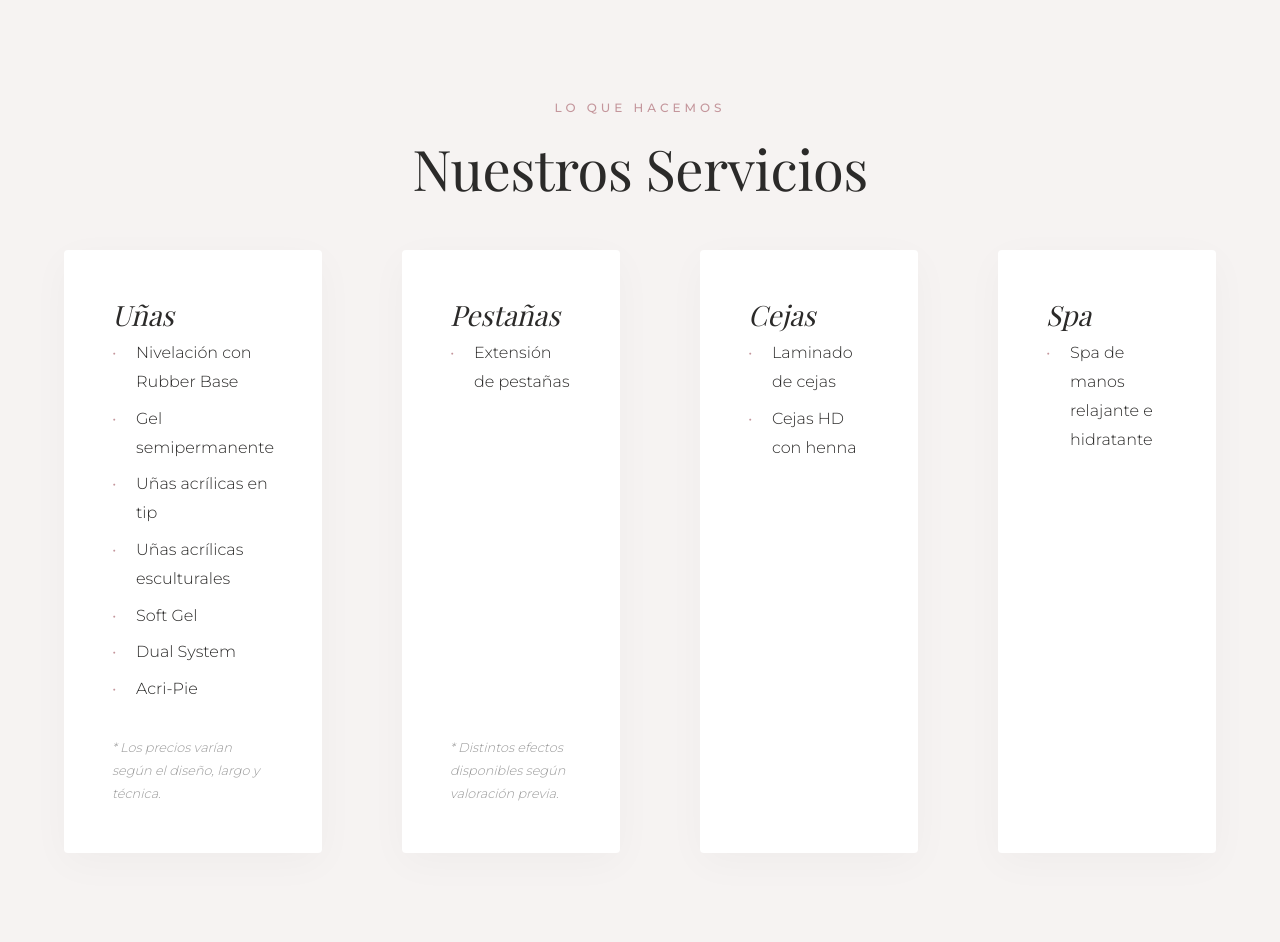
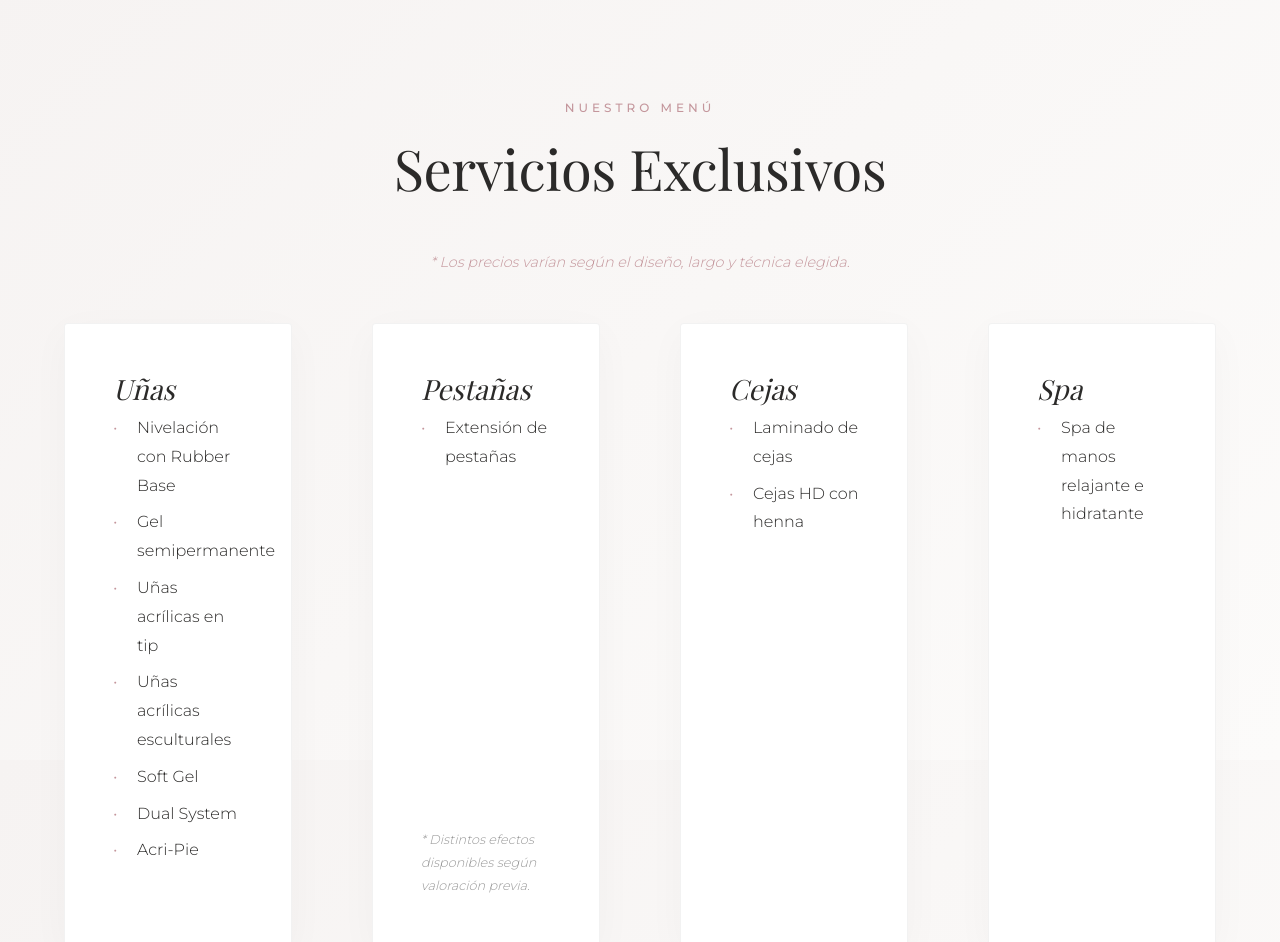
Before and after one commit to YvnPretty/karlabb, a plain HTML site: page index.html in a window 1280 px wide. Shown: the part 1640-2582 px from the top of the page. Drawn offline with nearby package versions, Linux system fonts and the light colour scheme; a web font is replaced by a local one.

Commit message:
Enhance: Add scroll animations, hover glow effects, and pricing note to Services section

```diff
--- a/index.html
+++ b/index.html
@@ -70,16 +70,16 @@
     </section>
 
     <!-- Servicios -->
-    <section class="servicios section-padding bg-light" id="servicios">
+    <section class="section-padding fade-up" id="servicios">
         <div class="container">
-            <div class="text-center">
-                <span class="subtitle">Lo que hacemos</span>
-                <h2>Nuestros Servicios</h2>
-            </div>
-
+            <span class="subtitle text-center">Nuestro Menú</span>
+            <h2 class="text-center">Servicios Exclusivos</h2>
+            <p class="text-center" style="margin-bottom: 2rem; font-style: italic; color: var(--color-accent); font-size: 0.9rem;">
+                * Los precios varían según el diseño, largo y técnica elegida.
+            </p>
             <div class="services-grid">
                 <!-- Uñas -->
-                <div class="service-card">
+                <div class="service-card fade-up">
                     <h3>Uñas</h3>
                     <ul>
                         <li>Nivelación con Rubber Base</li>
@@ -90,11 +90,10 @@
                         <li>Dual System</li>
                         <li>Acri-Pie</li>
                     </ul>
-                    <p class="service-note">* Los precios varían según el diseño, largo y técnica.</p>
                 </div>
 
                 <!-- Pestañas -->
-                <div class="service-card">
+                <div class="service-card fade-up">
                     <h3>Pestañas</h3>
                     <ul>
                         <li>Extensión de pestañas</li>
@@ -103,7 +102,7 @@
                 </div>
 
                 <!-- Cejas -->
-                <div class="service-card">
+                <div class="service-card fade-up">
                     <h3>Cejas</h3>
                     <ul>
                         <li>Laminado de cejas</li>
@@ -112,7 +111,7 @@
                 </div>
 
                 <!-- Spa -->
-                <div class="service-card">
+                <div class="service-card fade-up">
                     <h3>Spa</h3>
                     <ul>
                         <li>Spa de manos relajante e hidratante</li>
@@ -156,7 +155,7 @@
 
 
     <!-- Video Promocional -->
-    <section class="section-padding bg-light" id="video">
+    <section class="section-padding bg-light fade-up" id="video">
         <div class="container text-center">
             <span class="subtitle">En Movimiento</span>
             <h2>Nuestro Estudio</h2>
@@ -167,12 +166,12 @@
     </section>
 
     <!-- Reseñas / Testimonios -->
-    <section class="section-padding bg-dark text-light" id="resenas">
+    <section class="section-padding bg-dark text-light fade-up" id="resenas">
         <div class="container">
             <span class="subtitle text-center">Testimonios</span>
             <h2 class="text-center">Lo que dicen nuestras clientas</h2>
 
-            <div class="review-form-container">
+            <div class="review-form-container fade-up">
                 <h3>Déjanos tu reseña</h3>
                 <form id="reviewForm" class="review-form">
                     <input type="text" id="reviewName" placeholder="Tu nombre" required>
@@ -195,7 +194,7 @@
     </section>
 
     <!-- Contacto / Footer -->
-    <footer class="footer section-padding" id="contacto">
+    <footer class="footer section-padding fade-up" id="contacto">
         <div class="container footer-grid">
             <div class="footer-info">
                 <h3>Kar Illusion Studio</h3>
@@ -253,6 +252,6 @@
         <div id="modal-caption">Kar Illusion Studio</div>
     </div>
 
-    <script src="script.js?v=19"></script>
+    <script src="script.js?v=20"></script>
 </body>
 </html>
--- a/script.js
+++ b/script.js
@@ -393,4 +393,19 @@
             }, 150);
         });
     }
+
+    // --- Animaciones Scroll Fade-Up ---
+    const fadeElements = document.querySelectorAll('.fade-up');
+    const observer = new IntersectionObserver((entries) => {
+        entries.forEach(entry => {
+            if (entry.isIntersecting) {
+                entry.target.classList.add('visible');
+            }
+        });
+    }, {
+        threshold: 0.1,
+        rootMargin: "0px 0px -50px 0px"
+    });
+
+    fadeElements.forEach(el => observer.observe(el));
 });
--- a/styles.css
+++ b/styles.css
@@ -358,15 +358,36 @@
     padding: var(--spacing-md);
     border-radius: var(--border-radius-md);
     box-shadow: var(--shadow-soft);
-    transition: transform 0.4s cubic-bezier(0.25, 0.46, 0.45, 0.94), box-shadow 0.4s cubic-bezier(0.25, 0.46, 0.45, 0.94);
+    border: 1px solid var(--border-color);
+    transition: transform 0.4s cubic-bezier(0.25, 0.46, 0.45, 0.94), box-shadow 0.4s cubic-bezier(0.25, 0.46, 0.45, 0.94), border-color 0.4s ease;
     display: flex;
     flex-direction: column;
     height: 100%;
+    position: relative;
+    overflow: hidden;
+}
+
+/* Efecto Shimmer Gama Plus en tarjetas */
+.service-card::after {
+    content: '';
+    position: absolute;
+    top: 0;
+    left: -100%;
+    width: 50%;
+    height: 100%;
+    background: linear-gradient(to right, rgba(255,255,255,0) 0%, rgba(255,255,255,0.1) 50%, rgba(255,255,255,0) 100%);
+    transform: skewX(-25deg);
+    transition: left 0.6s ease;
+}
+
+.service-card:hover::after {
+    left: 150%;
 }
 
 .service-card:hover {
     transform: translateY(-8px);
     box-shadow: var(--shadow-hover);
+    border-color: var(--color-accent);
 }
 
 .service-card ul {
@@ -801,3 +822,15 @@
         margin-left: 15px;
     }
 }
+
+/* --- Animaciones de Scroll Gama Plus --- */
+.fade-up {
+    opacity: 0;
+    transform: translateY(40px);
+    transition: opacity 0.8s cubic-bezier(0.25, 0.46, 0.45, 0.94), transform 0.8s cubic-bezier(0.25, 0.46, 0.45, 0.94);
+}
+
+.fade-up.visible {
+    opacity: 1;
+    transform: translateY(0);
+}
```
